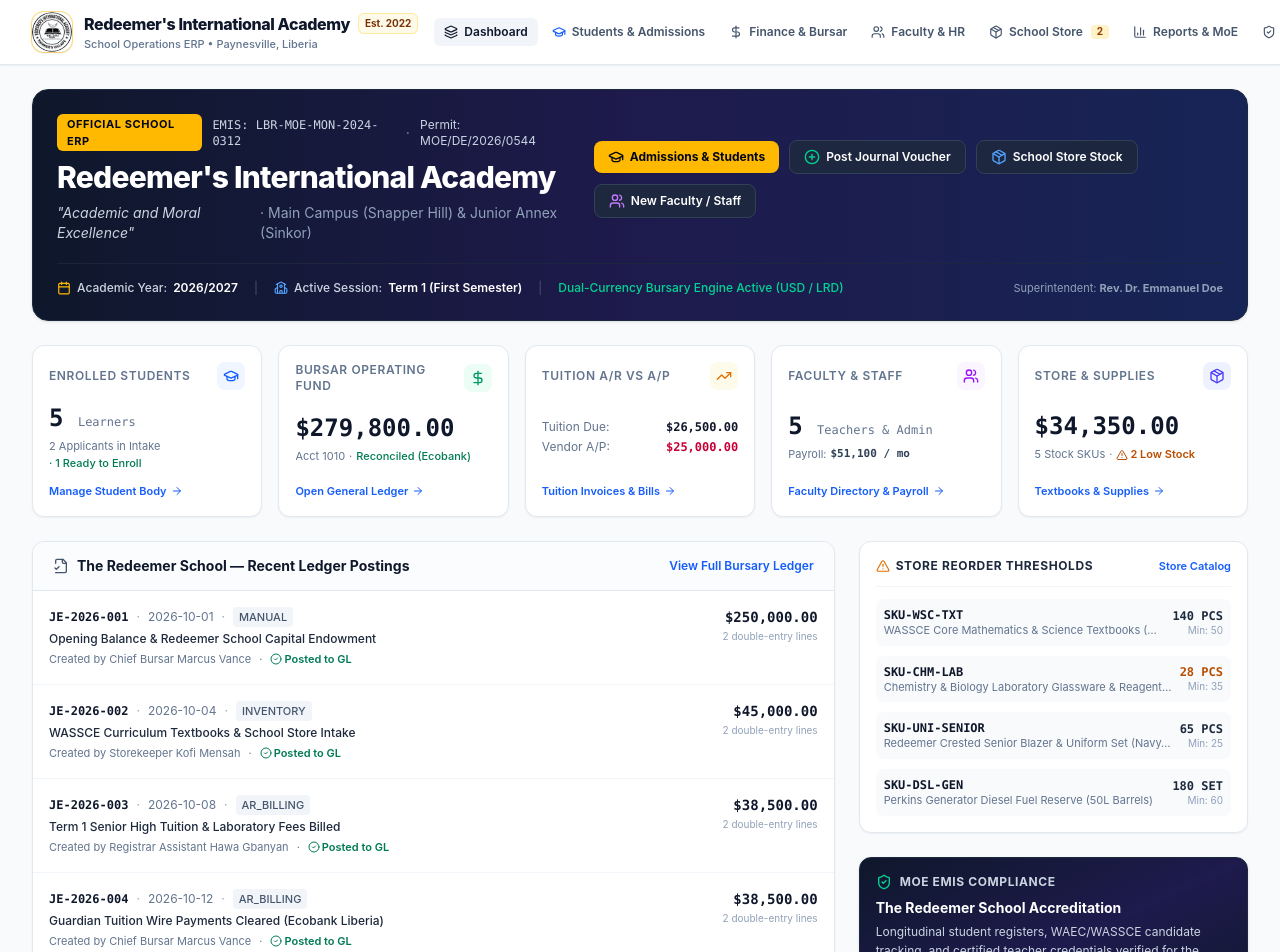
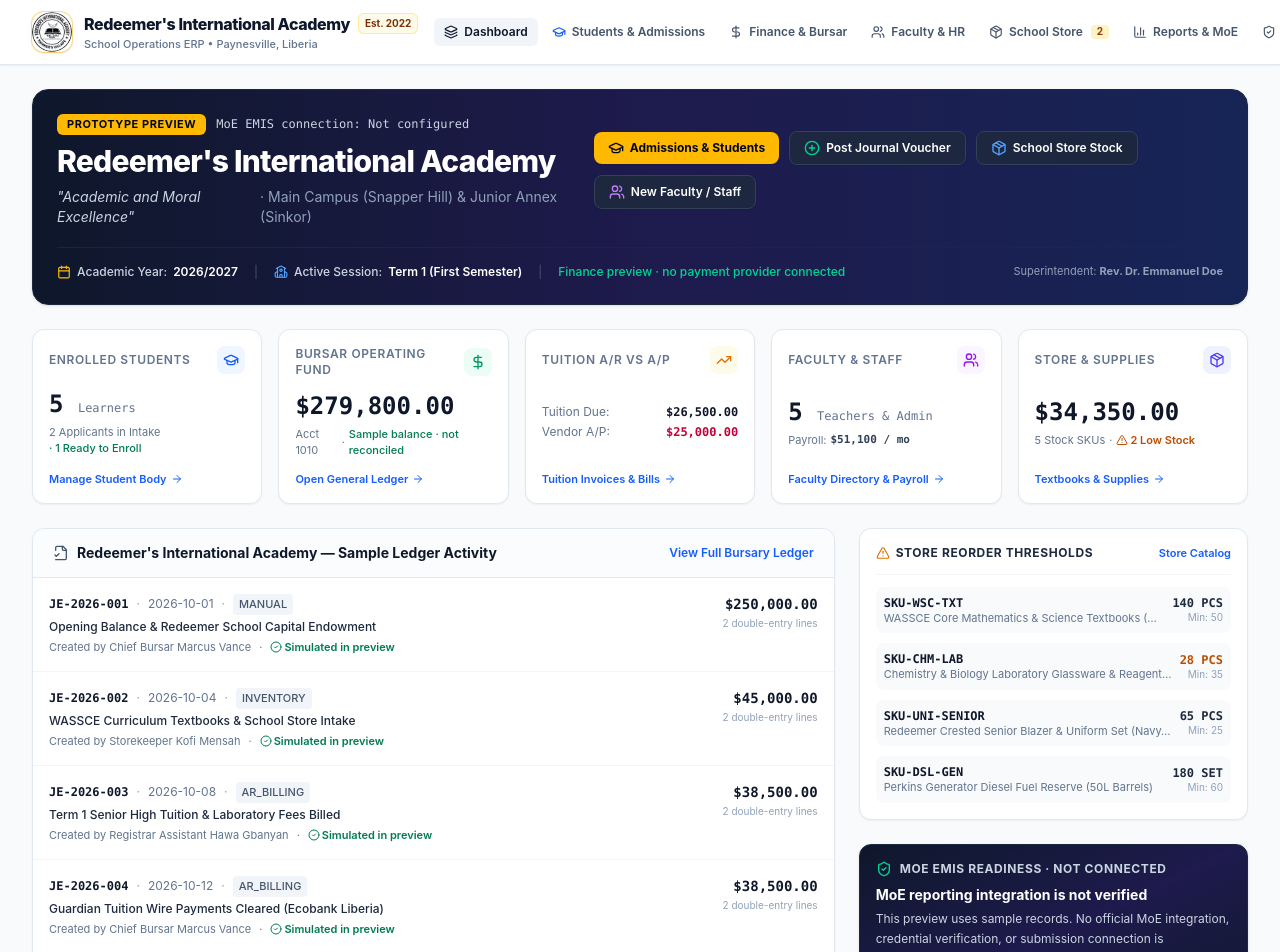
Before and after one commit to totagits/Redeemer-School, a React (Vite) app: page / in a window 1280 px wide. Shown: the top 952 px of the page. Built offline with nearby package versions, Linux system fonts and the light colour scheme.

Commit message:
Clarify demo dashboard and unverified MoE status

```diff
--- a/src/components/DashboardView.tsx
+++ b/src/components/DashboardView.tsx
@@ -98,14 +98,10 @@ export const DashboardView: React.FC<DashboardViewProps> = ({
           <div className="space-y-2">
             <div className="flex items-center gap-2.5">
               <span className="px-2.5 py-0.5 text-[11px] font-bold uppercase tracking-wider bg-amber-400 text-slate-950 rounded-md">
-                Official School ERP
+                Prototype Preview
               </span>
               <span className="text-xs text-slate-300 font-mono">
-                EMIS: {THE_REDEEMER_SCHOOL_INFO.moeEmisCode}
-              </span>
-              <span className="text-slate-500 hidden sm:inline">·</span>
-              <span className="text-xs text-slate-300 hidden sm:inline">
-                Permit: {THE_REDEEMER_SCHOOL_INFO.moePermitNumber}
+                MoE EMIS connection: Not configured
               </span>
             </div>
 
@@ -165,7 +161,7 @@ export const DashboardView: React.FC<DashboardViewProps> = ({
             </span>
             <span className="text-slate-600">|</span>
             <span className="text-emerald-400 font-medium">
-              Dual-Currency Bursary Engine Active (USD / LRD)
+              Finance preview · no payment provider connected
             </span>
           </div>
 
@@ -223,7 +219,7 @@ export const DashboardView: React.FC<DashboardViewProps> = ({
             <div className="flex items-center gap-1 text-[11px] text-slate-500 mt-1">
               <span>Acct 1010</span>
               <span>·</span>
-              <span className="text-emerald-700 font-medium">Reconciled (Ecobank)</span>
+              <span className="text-emerald-700 font-medium">Sample balance · not reconciled</span>
             </div>
           </div>
           <button
@@ -339,7 +335,7 @@ export const DashboardView: React.FC<DashboardViewProps> = ({
             <div className="flex items-center gap-2">
               <FileCheck2 className="w-4 h-4 text-slate-600" />
               <h2 className="text-sm font-bold text-slate-900">
-                The Redeemer School — Recent Ledger Postings
+                Redeemer's International Academy — Sample Ledger Activity
               </h2>
             </div>
             <button
@@ -375,7 +371,7 @@ export const DashboardView: React.FC<DashboardViewProps> = ({
                         <span>Created by {entry.createdBy}</span>
                         <span>·</span>
                         <span className="text-emerald-700 font-semibold flex items-center gap-0.5">
-                          <CheckCircle2 className="w-3 h-3 inline" /> Posted to GL
+                          <CheckCircle2 className="w-3 h-3 inline" /> Simulated in preview
                         </span>
                       </div>
                     </div>
@@ -443,17 +439,17 @@ export const DashboardView: React.FC<DashboardViewProps> = ({
             <div className="flex items-center gap-2 mb-2">
               <ShieldCheck className="w-4 h-4 text-emerald-400" />
               <span className="text-xs font-bold uppercase tracking-wider text-slate-300">
-                MoE EMIS Compliance
+                MoE EMIS Readiness · Not Connected
               </span>
             </div>
             <h4 className="text-sm font-bold text-white">
-              The Redeemer School Accreditation
+              MoE reporting integration is not verified
             </h4>
             <p className="text-xs text-slate-300 mt-1 leading-relaxed">
-              Longitudinal student registers, WAEC/WASSCE candidate tracking, and certified teacher credentials verified for the 2026/2027 academic cycle.
+              This preview uses sample records. No official MoE integration, credential verification, or submission connection is configured.
             </p>
             <div className="mt-3 pt-3 border-t border-slate-800 flex items-center justify-between text-[11px] text-slate-400">
-              <span>Status: <strong className="text-emerald-400">Licensed & Verified</strong></span>
+              <span>Status: <strong className="text-amber-300">Not connected or verified</strong></span>
               <button
                 onClick={() => onNavigate('reports')}
                 className="text-amber-300 hover:text-amber-200 font-bold underline cursor-pointer"
```
